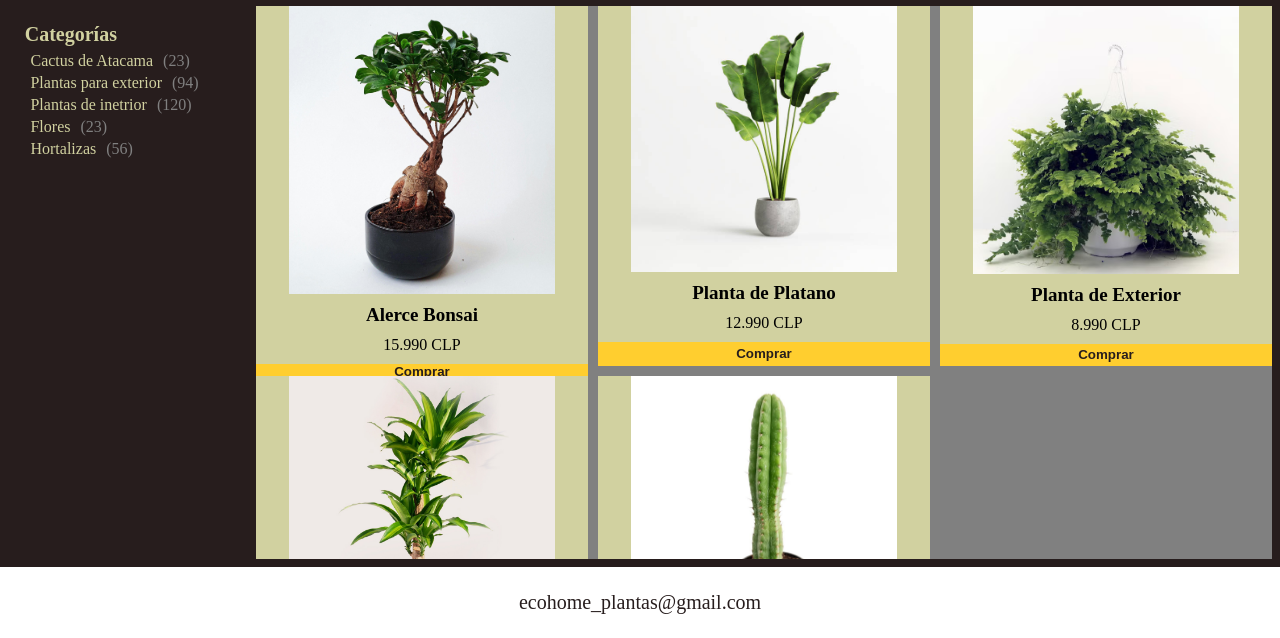
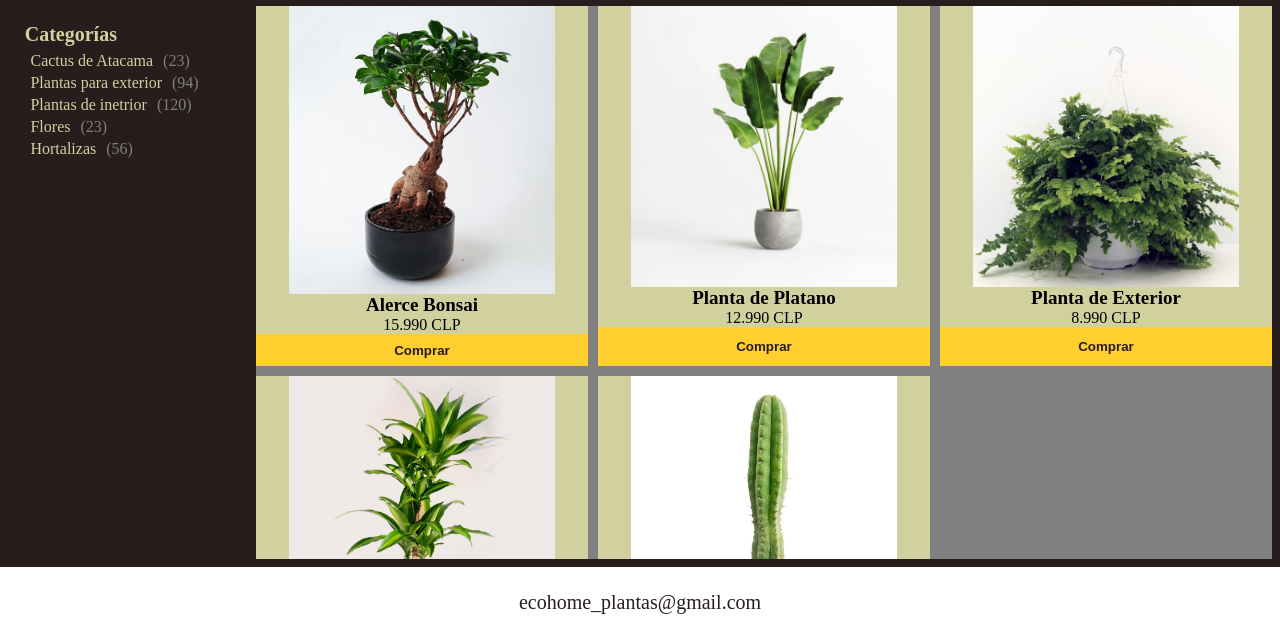
Before and after one commit to GaboDeMelmac/ADL, a plain HTML site: page index.html in a window 1280 px wide. Shown: the part 162-800 px from the top of the page. Drawn offline with Linux system fonts and the light colour scheme.

Commit message:
cambios card

```diff
--- a/assets/CSS/styles.css
+++ b/assets/CSS/styles.css
@@ -116,13 +116,14 @@
 
 .card h1 {
   font-size: 19px;
-  padding: 10px 0 10px 0;
+  /* padding: 10px 0 10px 0; */
 }
 
+/*
 .card p {
   font-size: 16px;
   padding: 0 0 10px 0;
-}
+} */
 
 .btnComprar {
   color: rgb(39, 29, 29);
```
